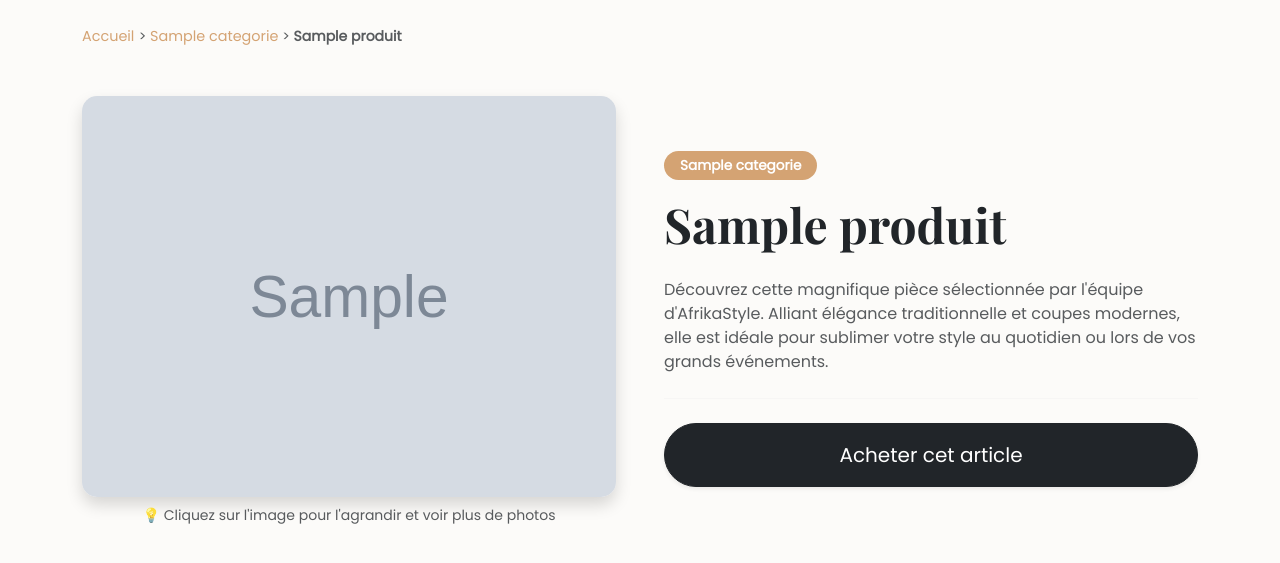
After one commit to moustaphabkr/afrikastyle, a Django app: a page that uses catalogue/templates/catalogue/produit.html in a window 1280 px wide. The commit adds this page. Shown: the top 563 px of the page. Run offline with Django 5.2, Linux system fonts and the light colour scheme; tables that the repository leaves empty hold one stand-in row (values such as "Sample post"); grey boxes marked "Sample" are stand-in pictures.

Commit message:
Feat: Connexion des cartes produits vers la page de détail unique et push des migrations

```diff
--- a/catalogue/models.py
+++ b/catalogue/models.py
@@ -29,12 +29,10 @@ class Categorie(models.Model):
 
 class Produit(models.Model):
     nom = models.CharField(max_length=200)
+    slug = models.SlugField(unique=True, blank=True) # AJOUT
     image_url = models.URLField(max_length=1000)
-    # Modification : renommage de lien_affiliation en url_affiliation
     url_affiliation = models.URLField(max_length=1000)
     date_ajout = models.DateTimeField(auto_now_add=True)
-
-    # LA NOUVELLE CASE À COCHER :
     coup_de_coeur = models.BooleanField(default=False, verbose_name="Afficher dans les Coups de Cœur")
 
     categorie = models.ForeignKey(
@@ -47,6 +45,12 @@ class Produit(models.Model):
         verbose_name = "Produit"
         verbose_name_plural = "Produits"
 
+    # AJOUT : Génération automatique du slug au moment de la sauvegarde
+    def save(self, *args, **kwargs):
+        if not self.slug:
+            self.slug = slugify(self.nom)
+        super().save(*args, **kwargs)
+
     def __str__(self):
         return self.nom
 
--- a/catalogue/templates/catalogue/categorie.html
+++ b/catalogue/templates/catalogue/categorie.html
@@ -77,11 +77,10 @@
             <div class="col">
                 <div class="card h-100 shadow-lg">
 
-                    <!-- CORRECTION 1 : Liaison de la photo principale à la Lightbox (Slider) au lieu d'un lien sortant -->
-                    <a href="{{ produit.image_url }}" data-lightbox="galerie-produit-{{ produit.id }}" data-title="{{ produit.nom }}">
+                    <!-- Lien vers la page de détail unique du produit -->
+                    <a href="{% url 'produit_detail' produit.slug %}">
                         <img src="{{ produit.image_url }}" class="card-img-top product-img" alt="{{ produit.nom }}">
                     </a>
-
                     <!-- CORRECTION 2 : Boucle cachée pour charger les autres images du produit dans le slider -->
                     {% for img_sup in produit.images.all %}
                         <a href="{{ img_sup.image_url }}" data-lightbox="galerie-produit-{{ produit.id }}" data-title="{{ produit.nom }}" style="display: none;"></a>
--- /dev/null
+++ b/catalogue/templates/catalogue/produit.html
@@ -0,0 +1,94 @@
+<!DOCTYPE html>
+<html lang="fr">
+<head>
+    <meta charset="UTF-8">
+    <meta name="viewport" content="width=device-width, initial-scale=1.0">
+    <title>AfrikaStyle - {{ produit.nom }}</title>
+    <link href="https://fonts.googleapis.com/css2?family=Playfair+Display:wght@700&family=Poppins:wght@300;400&display=swap" rel="stylesheet">
+    <link href="https://cdn.jsdelivr.net/npm/bootstrap@5.3.0/dist/css/bootstrap.min.css" rel="stylesheet">
+    <link href="https://cdnjs.cloudflare.com/ajax/libs/lightbox2/2.11.4/css/lightbox.min.css" rel="stylesheet">
+    <style>
+        body { font-family: 'Poppins', sans-serif; background-color: #fcfbf9; }
+        h1, h2 { font-family: 'Playfair Display', serif; }
+        .breadcrumb-link { color: #d4a373; text-decoration: none; font-size: 0.9rem; }
+        .product-main-img { width: 100%; max-height: 550px; object-fit: cover; border-radius: 15px; cursor: zoom-in; shadow: 0 10px 30px rgba(0,0,0,0.05); }
+        .badge-cat { background-color: #d4a373 !important; font-size: 0.85rem; }
+        .price-tag { font-size: 1.5rem; font-weight: bold; color: #333; }
+    </style>
+</head>
+<body>
+
+    <!-- Fil d'Ariane Dynamique (Permet au client de remonter les catégories s'il le souhaite) -->
+    <div class="container mt-4">
+        <a href="{% url 'home' %}" class="breadcrumb-link">Accueil</a>
+
+        {% if produit.categorie.parent.parent %}
+            <span class="text-muted small"> > </span>
+            <a href="{% url 'categorie_detail' produit.categorie.parent.parent.slug %}" class="breadcrumb-link">
+                {{ produit.categorie.parent.parent.nom }}
+            </a>
+        {% endif %}
+
+        {% if produit.categorie.parent %}
+            <span class="text-muted small"> > </span>
+            <a href="{% url 'categorie_detail' produit.categorie.parent.slug %}" class="breadcrumb-link">
+                {{ produit.categorie.parent.nom }}
+            </a>
+        {% endif %}
+
+        <span class="text-muted small"> > </span>
+        <a href="{% url 'categorie_detail' produit.categorie.slug %}" class="breadcrumb-link">
+            {{ produit.categorie.nom }}
+        </a>
+        <span class="text-muted small"> > </span>
+        <span class="text-muted small fw-bold text-dark">{{ produit.nom }}</span>
+    </div>
+
+    <!-- Présentation du Produit -->
+    <div class="container my-5">
+        <div class="row g-5 align-items-center">
+
+            <!-- Colonne Gauche : Image & Galerie Lightbox -->
+            <div class="col-12 col-md-6">
+                <a href="{{ produit.image_url }}" data-lightbox="galerie-produit" data-title="{{ produit.nom }}">
+                    <img src="{{ produit.image_url }}" class="product-main-img shadow" alt="{{ produit.nom }}">
+                </a>
+
+                <!-- Boucle masquée pour charger les images supplémentaires dans le diaporama au clic -->
+                {% for img_sup in produit.images.all %}
+                    <a href="{{ img_sup.image_url }}" data-lightbox="galerie-produit" data-title="{{ produit.nom }}" style="display: none;"></a>
+                {% endfor %}
+                <p class="text-center text-muted small mt-2">💡 Cliquez sur l'image pour l'agrandir et voir plus de photos</p>
+            </div>
+
+            <!-- Colonne Droite : Infos & Bouton d'achat -->
+            <div class="col-12 col-md-6">
+                <span class="badge badge-cat mb-3 px-3 py-2 rounded-pill">{{ produit.categorie.nom }}</span>
+                <h1 class="display-5 fw-bold text-dark mb-4">{{ produit.nom }}</h1>
+
+                <p class="text-muted leading-relaxed mb-4">
+                    Découvrez cette magnifique pièce sélectionnée par l'équipe d'AfrikaStyle. Alliant élégance traditionnelle et coupes modernes, elle est idéale pour sublimer votre style au quotidien ou lors de vos grands événements.
+                </p>
+
+                <hr class="my-4" style="border-top: 1px solid #e5e5e5;">
+
+                <!-- Bouton d'action d'affiliation vers la boutique source -->
+                <a href="{{ produit.url_affiliation }}" target="_blank" class="btn btn-dark btn-lg w-100 py-3 rounded-pill shadow-sm">
+                    {% if "amazon" in produit.url_affiliation %}
+                        Acheter ce produit sur Amazon
+                    {% elif "temu" in produit.url_affiliation %}
+                        Acheter ce produit sur Temu
+                    {% elif "aliexpress" in produit.url_affiliation %}
+                        Acheter ce produit sur AliExpress
+                    {% else %}
+                        Acheter cet article
+                    {% endif %}
+                </a>
+            </div>
+
+        </div>
+    </div>
+
+    <script src="https://cdnjs.cloudflare.com/ajax/libs/lightbox2/2.11.4/js/lightbox-plus-jquery.min.js"></script>
+</body>
+</html>
--- a/catalogue/urls.py
+++ b/catalogue/urls.py
@@ -4,4 +4,5 @@ from . import views
 urlpatterns = [
     path('', views.home, name='home'),
     path('categorie/<slug:slug>/', views.categorie_detail, name='categorie_detail'),
+    path('produit/<slug:slug>/', views.produit_detail, name='produit_detail'),
 ]
--- a/catalogue/views.py
+++ b/catalogue/views.py
@@ -40,3 +40,12 @@ def categorie_detail(request, slug):
         'produits': produits,
     }
     return render(request, 'catalogue/categorie.html', context)
+
+def produit_detail(request, slug):
+    # On récupère le produit grâce à son slug unique
+    produit = get_object_or_404(Produit, slug=slug)
+
+    context = {
+        'produit': produit,
+    }
+    return render(request, 'catalogue/produit.html', context)
```
Also changed, not shown: catalogue/migrations/0007_produit_slug.py (added), db.sqlite3.
